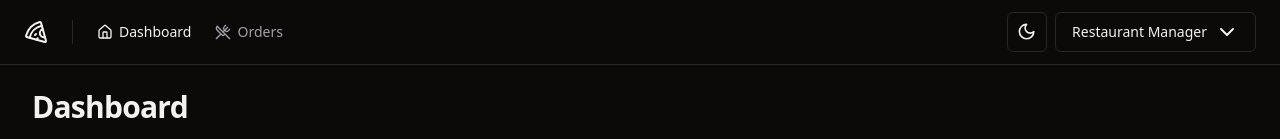
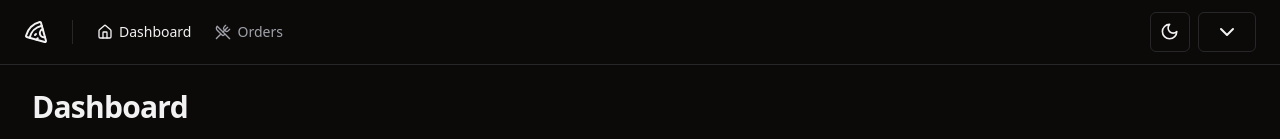
Before and after one commit to gabrielcedran/restaurant-manager, a React (Vite) app: page / in a window 1280 px wide. Shown: the top 139 px of the page. Built offline with nearby package versions, Linux system fonts and the light colour scheme; no server answers.

Commit message:
Load profile and restaurant info on header

```diff
--- /dev/null
+++ b/src/api/get-managed-restaurant.ts
@@ -0,0 +1,18 @@
+import { api } from '@/lib/axios'
+
+interface GetManagedRestaurantResponse {
+  id: string
+  name: string
+  description: string | null
+  managerId: string | null
+  createdAt: Date | null
+  updatedAt: Date | null
+}
+
+export async function getManagedRestaurant(): Promise<GetManagedRestaurantResponse> {
+  const response = await api.get<GetManagedRestaurantResponse>(
+    '/managed-restaurant',
+  )
+
+  return response.data
+}
--- /dev/null
+++ b/src/api/get-profile.ts
@@ -0,0 +1,17 @@
+import { api } from '@/lib/axios'
+
+interface GetProfileResponse {
+  id: string
+  name: string
+  email: string
+  phone: string | null
+  role: 'manager' | 'customer'
+  createdAt: Date | null
+  updatedAt: Date | null
+}
+
+export async function getProfile(): Promise<GetProfileResponse> {
+  const response = await api.get<GetProfileResponse>('/me')
+
+  return response.data
+}
--- a/src/components/account-menu.tsx
+++ b/src/components/account-menu.tsx
@@ -1,4 +1,8 @@
+import { useQuery } from '@tanstack/react-query'
 import { Building, ChevronDown, LogOut } from 'lucide-react'
+
+import { getManagedRestaurant } from '@/api/get-managed-restaurant'
+import { getProfile } from '@/api/get-profile'
 
 import { Button } from './ui/button'
 import {
@@ -11,6 +15,16 @@
 } from './ui/dropdown-menu'
 
 export function AccountMenu() {
+  const { data: profile } = useQuery({
+    queryKey: ['profile'],
+    queryFn: getProfile,
+  })
+
+  const { data: managedRestaurant } = useQuery({
+    queryKey: ['managed-restaurant'],
+    queryFn: getManagedRestaurant,
+  })
+
   return (
     <DropdownMenu>
       <DropdownMenuTrigger asChild>
@@ -18,15 +32,15 @@
           variant="outline"
           className="flex select-none items-center gap-2"
         >
-          Restaurant Manager
+          {managedRestaurant?.name}
           <ChevronDown />
         </Button>
       </DropdownMenuTrigger>
       <DropdownMenuContent align="end" className="w-56">
         <DropdownMenuLabel className="flex flex-col">
-          <span>Don</span>
+          <span>{profile?.name}</span>
           <span className="text-xs font-normal text-muted-foreground">
-            bob@woof.com
+            {profile?.email}
           </span>
         </DropdownMenuLabel>
         <DropdownMenuSeparator />
```
Also changed, not shown: 1 other file (tests, documents, lock files or other folders).
